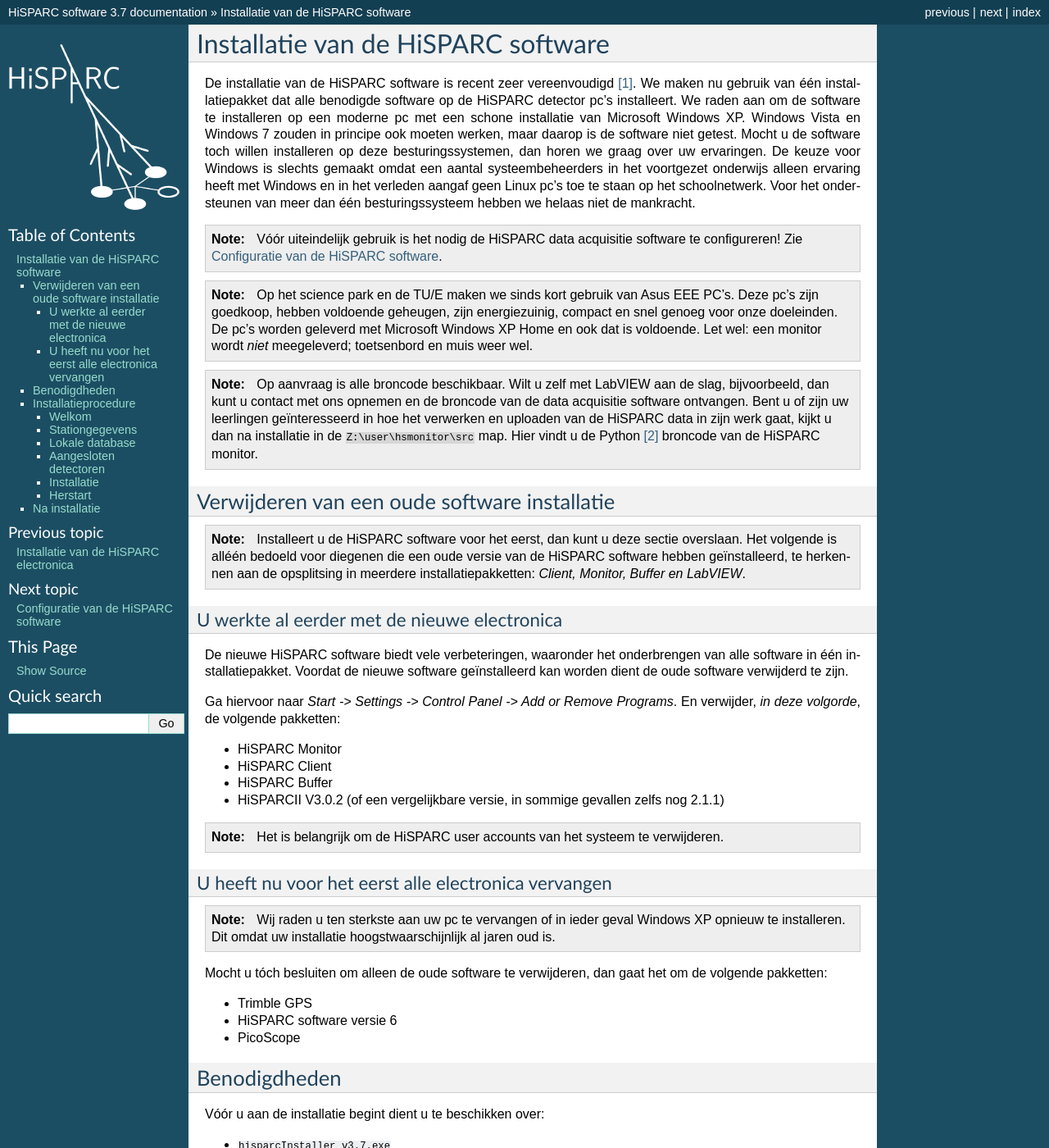
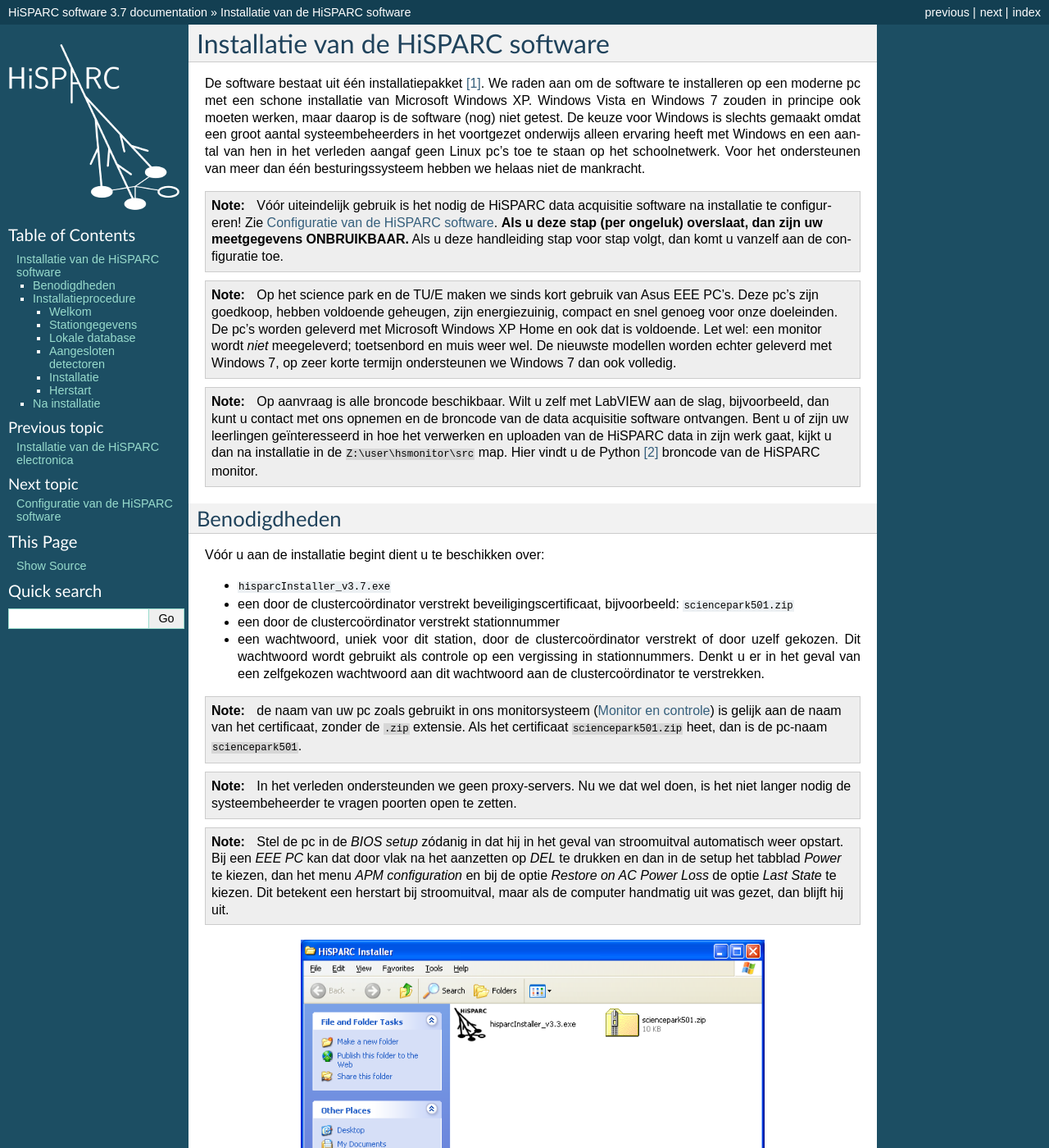
Before and after one commit to HiSPARC/station-software, a Sphinx documentation site: the page built from doc/software-installatie.rst, in a window 1280 px wide and 1400 px high. Shown: the whole window at 82% size. Built offline with Sphinx 7.4.7, drawn with Linux system fonts in a browser that asks for light colours; some of the changed text lies outside the part shown.

Commit message:
Updated documentation:   - GPS self survey settings extended to 86400 seconds.   - Removed old software / hardware part.   - Removed port settings requirements (we support proxy servers now).

```diff
--- a/doc/software-installatie.rst
+++ b/doc/software-installatie.rst
@@ -3,28 +3,30 @@
 Installatie van de |hisparc| software
 =====================================
 
-De installatie van de |hisparc| software is recent zeer vereenvoudigd
-[#ooti]_.  We maken nu gebruik van één installatiepakket dat alle
-benodigde software op de |hisparc| detector pc's installeert.  We raden
-aan om de software te installeren op een moderne pc met een schone
-installatie van Microsoft Windows XP.  Windows Vista en Windows 7 zouden
-in principe ook moeten werken, maar daarop is de software niet getest.
-Mocht u de software toch willen installeren op deze besturingssystemen,
-dan horen we graag over uw ervaringen.  De keuze voor Windows is slechts
-gemaakt omdat een aantal systeembeheerders in het voortgezet onderwijs
-alleen ervaring heeft met Windows en in het verleden aangaf geen Linux
-pc's toe te staan op het schoolnetwerk.  Voor het ondersteunen van meer
-dan één besturingssysteem hebben we helaas niet de mankracht.
+De software bestaat uit één installatiepakket [#OOTI]_.  We raden aan om
+de software te installeren op een moderne pc met een schone installatie
+van Microsoft Windows XP.  Windows Vista en Windows 7 zouden in principe
+ook moeten werken, maar daarop is de software (nog) niet getest.  De keuze
+voor Windows is slechts gemaakt omdat een groot aantal systeembeheerders
+in het voortgezet onderwijs alleen ervaring heeft met Windows en een
+aantal van hen in het verleden aangaf geen Linux pc's toe te staan op het
+schoolnetwerk.  Voor het ondersteunen van meer dan één besturingssysteem
+hebben we helaas niet de mankracht.
 
 .. note:: Vóór uiteindelijk gebruik is het nodig de |hisparc| data
-   acquisitie software te configureren! Zie :doc:`configuratie`.
+   acquisitie software na installatie te configureren!  Zie
+   :doc:`configuratie`.  **Als u deze stap (per ongeluk) overslaat, dan
+   zijn uw meetgegevens ONBRUIKBAAR.**  Als u deze handleiding stap voor
+   stap volgt, dan komt u vanzelf aan de configuratie toe.
 
 .. note:: Op het science park en de TU/E maken we sinds kort gebruik van
    Asus EEE PC's.  Deze pc's zijn goedkoop, hebben voldoende geheugen,
    zijn energiezuinig, compact en snel genoeg voor onze doeleinden.  De
    pc's worden geleverd met Microsoft Windows XP Home en ook dat is
    voldoende.  Let wel: een monitor wordt *niet* meegeleverd; toetsenbord
-   en muis weer wel.
+   en muis weer wel.  De nieuwste modellen worden echter geleverd met
+   Windows 7, op zeer korte termijn ondersteunen we Windows 7 dan ook
+   volledig.
 
 .. note:: Op aanvraag is alle broncode beschikbaar.  Wilt u zelf met
    |labview| aan de slag, bijvoorbeeld, dan kunt u contact met ons opnemen
@@ -33,50 +35,6 @@
    de |hisparc| data in zijn werk gaat, kijkt u dan na installatie in de
    ``Z:\user\hsmonitor\src`` map.  Hier vindt u de Python [#python]_
    broncode van de |hisparc| monitor.
-
-
-Verwijderen van een oude software installatie
----------------------------------------------
-
-.. note:: Installeert u de |hisparc| software voor het eerst, dan kunt u
-   deze sectie overslaan.  Het volgende is alléén bedoeld voor diegenen
-   die een oude versie van de |hisparc| software hebben geïnstalleerd, te
-   herkennen aan de opsplitsing in meerdere installatiepakketten: *Client,
-   Monitor, Buffer en LabVIEW*.
-
-U werkte al eerder met de nieuwe electronica
-^^^^^^^^^^^^^^^^^^^^^^^^^^^^^^^^^^^^^^^^^^^^
-
-De nieuwe |hisparc| software biedt vele verbeteringen, waaronder het
-onderbrengen van alle software in één installatiepakket.  Voordat de
-nieuwe software geïnstalleerd kan worden dient de oude software verwijderd
-te zijn.
-
-Ga hiervoor naar *Start -> Settings -> Control Panel -> Add or Remove
-Programs*.  En verwijder, *in deze volgorde*, de volgende pakketten:
-
-* |hisparc| Monitor
-* |hisparc| Client
-* |hisparc| Buffer
-* HiSPARCII V3.0.2 (of een vergelijkbare versie, in sommige gevallen zelfs
-  nog 2.1.1)
-
-.. note:: Het is belangrijk om de |hisparc| user accounts van het systeem
-   te verwijderen.
-
-U heeft nu voor het eerst alle electronica vervangen
-^^^^^^^^^^^^^^^^^^^^^^^^^^^^^^^^^^^^^^^^^^^^^^^^^^^^
-
-.. note:: Wij raden u ten sterkste aan uw pc te vervangen of in ieder
-   geval Windows XP opnieuw te installeren.  Dit omdat uw installatie
-   hoogstwaarschijnlijk al jaren oud is.
-
-Mocht u tóch besluiten om alleen de oude software te verwijderen, dan gaat
-het om de volgende pakketten:
-
-* Trimble GPS
-* |hisparc| software versie 6
-* PicoScope
 
 
 Benodigdheden
@@ -92,21 +50,16 @@
   verstrekt of door uzelf gekozen.  Dit wachtwoord wordt gebruikt als
   controle op een vergissing in stationnummers.  Denkt u er in het geval
   van een zelfgekozen wachtwoord aan dit wachtwoord aan de
-  clustercoördinator te vestrekken.
-* de naam van uw pc zoals gebruikt in ons monitorsysteem
-  (:ref:`nagios-doc`).  Dit is niet vereist voor de installatie, maar wel
-  handig om na afloop en tijdens gebruik de status van uw detector te
-  controleren.
+  clustercoördinator te verstrekken.
 
-.. note:: U dient zich bij uw *systeembeheerder* te verzekeren van het
-   volgende:
+.. note:: de naam van uw pc zoals gebruikt in ons monitorsysteem
+   (:ref:`nagios-doc`) is gelijk aan de naam van het certificaat, zonder
+   de ``.zip`` extensie.  Als het certificaat ``sciencepark501.zip`` heet,
+   dan is de pc-naam ``sciencepark501``.
 
-   * Een proxy-vrije verbinding vanaf de |hisparc| pc over
-     *poort 443 (https)* naar *vpn.hisparc.nl* is **vereist**.  Het gaat
-     hier dus alleen om de verbinding **naar buiten**.
-   * Een proxy-vrije verbinding vanaf de |hisparc| pc over
-     *poort 80 (http)* naar *peene.nikhef.nl* en *frome.nikhef.nl* is
-     **gewenst**.
+.. note:: In het verleden ondersteunden we geen proxy-servers.  Nu we dat
+   wel doen, is het niet langer nodig de systeembeheerder te vragen
+   poorten open te zetten.
 
 .. note:: Stel de pc in de *BIOS setup* zódanig in dat hij in het geval
    van stroomuitval automatisch weer opstart.  Bij een *EEE PC* kan dat
@@ -160,7 +113,8 @@
 
 Als uw school of instelling beschikt over de nodige software om |hisparc|
 data te ontvangen, te verwerken en langdurig op te slaan, dan kunt u hier
-het adres invullen.  Voor vrijwel alle installaties blijft dit veld leeg.
+het adres invullen.  *Voor vrijwel alle installaties blijft dit veld
+leeg.*
 
 .. figure:: images/screenshot-lokaledatabase.png
    :align: center
```
Also changed, not shown: doc/configuratie.rst (+5 -3 lines), doc/images/screenshot-gps-survey.png.
